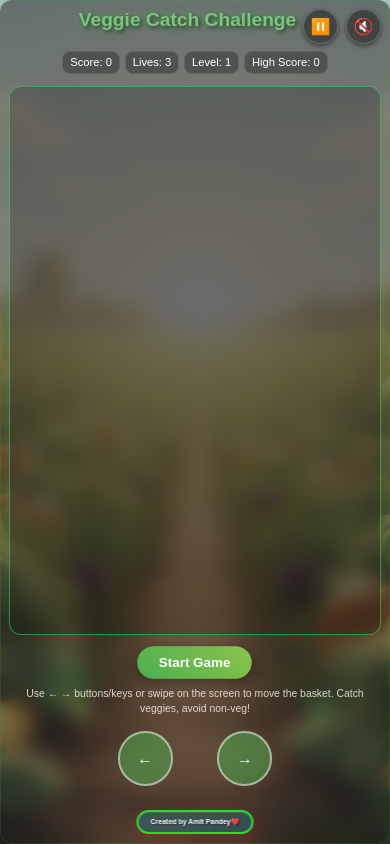
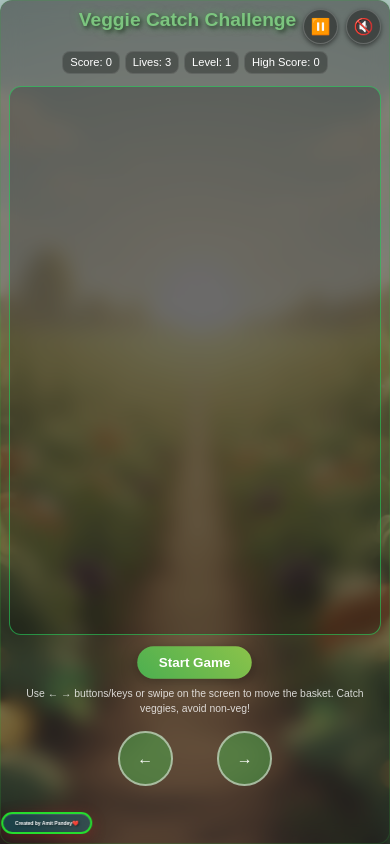
Before and after one commit to AmitWebDeveloper11/Catch-The-Veggie, a website: page index.html in a window 390 px wide. Drawn offline with Linux system fonts and the light colour scheme; no server answers.

Commit message:
Update styles.css

```diff
--- a/styles.css
+++ b/styles.css
@@ -347,9 +347,9 @@ canvas {
     .creator-credit {
         top: auto;
         bottom: 10px;
-        left: 50%;
+        left: 12%;
         transform: translateX(-50%);
-        font-size: 7px;
+        font-size: 5px;
         padding: 6px 12px;
     }
 }
```
